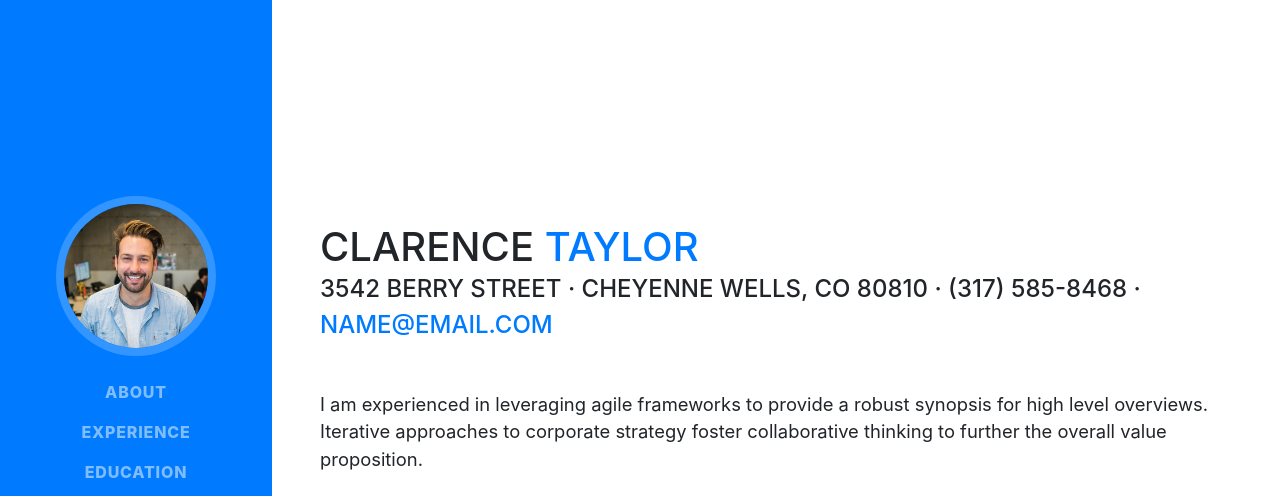
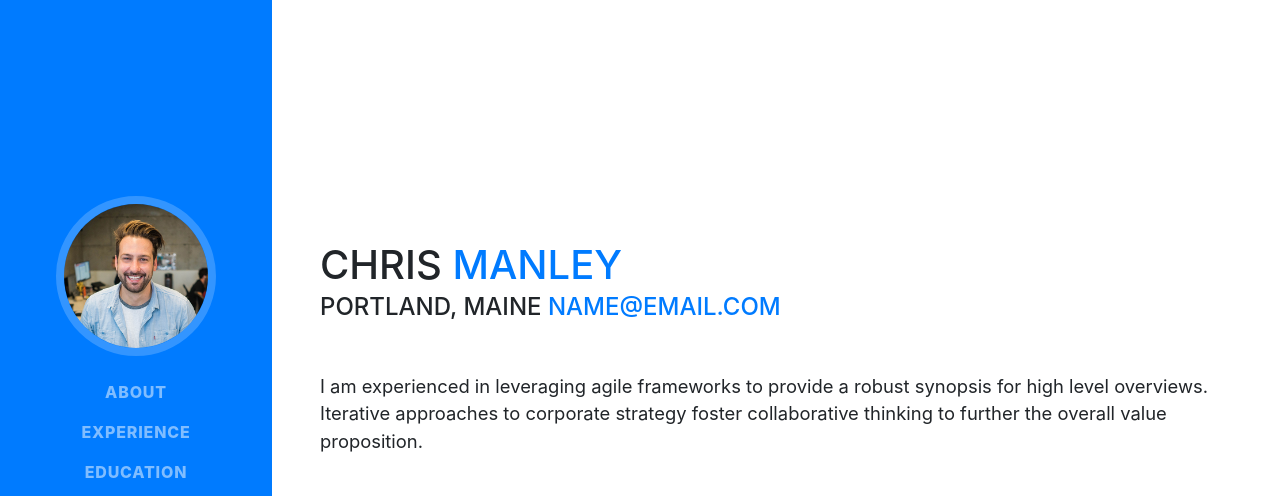
Before and after one commit to cmanley10/cmanley10.github.io, a website with bundled scripts: page index.html in a window 1280 px wide. Shown: the top 496 px of the page. Built offline with nearby package versions, Linux system fonts and the light colour scheme; a web font is replaced by a local one.

Commit message:
changed name and address

```diff
--- a/index.html
+++ b/index.html
@@ -27,7 +27,7 @@
 
     <nav class="navbar navbar-expand-lg navbar-dark bg-primary fixed-top" id="sideNav">
       <a class="navbar-brand js-scroll-trigger" href="#page-top">
-        <span class="d-block d-lg-none">Clarence Taylor</span>
+        <span class="d-block d-lg-none">Chris Manley</span>
         <span class="d-none d-lg-block">
           <img class="img-fluid img-profile rounded-circle mx-auto mb-2" src="img/profile.jpg" alt="">
         </span>
@@ -63,10 +63,10 @@
 
       <section class="resume-section p-3 p-lg-5 d-flex d-column" id="about">
         <div class="my-auto">
-          <h1 class="mb-0">Clarence
-            <span class="text-primary">Taylor</span>
+          <h1 class="mb-0">Chris
+            <span class="text-primary">Manley</span>
           </h1>
-          <div class="subheading mb-5">3542 Berry Street · Cheyenne Wells, CO 80810 · (317) 585-8468 ·
+          <div class="subheading mb-5">Portland, Maine
             <a href="mailto:name@email.com">name@email.com</a>
           </div>
           <p class="lead mb-5">I am experienced in leveraging agile frameworks to provide a robust synopsis for high level overviews. Iterative approaches to corporate strategy foster collaborative thinking to further the overall value proposition.</p>
```
